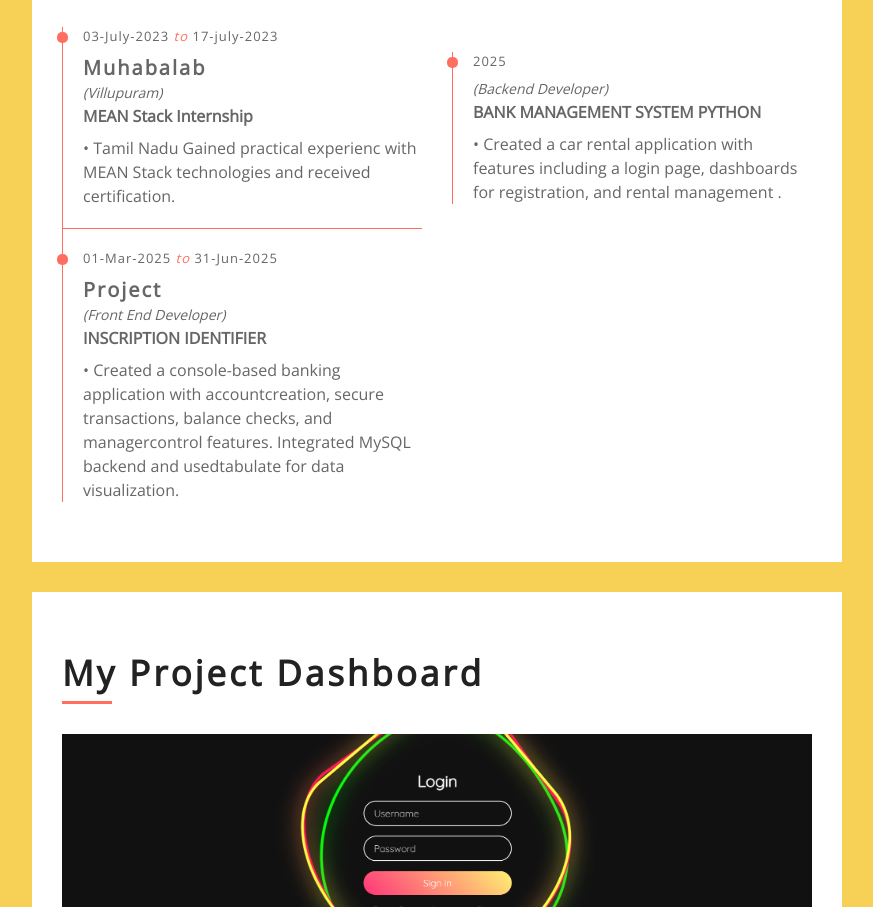
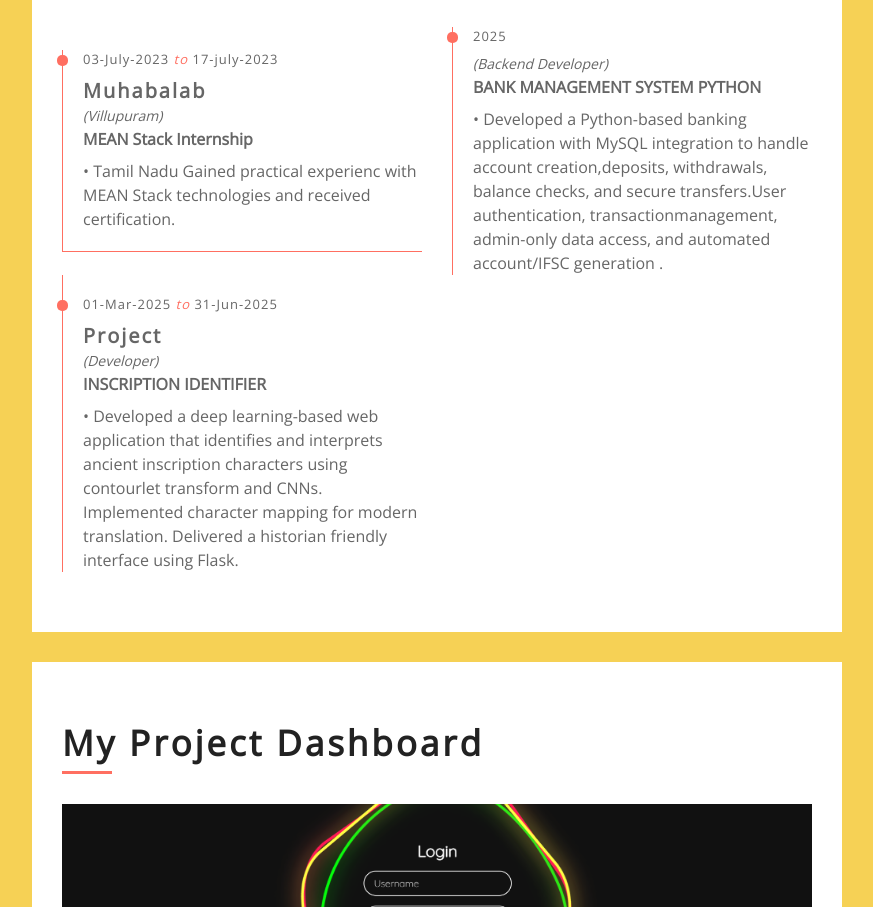
Before and after one commit to vikramvelu29/po, a plain HTML site: page index.html in a window 1280 px wide. Shown: the part 1860-2767 px from the top of the page, without its empty margins (368-1241 px from the left). Drawn offline with nearby package versions, Linux system fonts and the light colour scheme.

Commit message:
change project tittle exchange commit

```diff
--- a/index.html
+++ b/index.html
@@ -227,16 +227,16 @@
                                     <span>2025</span>
                                     <h4>(Backend Developer)</h4>
                                     <h5> BANK MANAGEMENT SYSTEM PYTHON</h5>
-                                    <p>• Created a car rental application with features including a login page, dashboards for registration, and rental management .</p>
+                                    <p>•  Developed a Python-based banking application with MySQL integration to handle account creation,deposits, withdrawals, balance checks, and secure transfers.User authentication, transactionmanagement, admin-only data access, and automated account/IFSC generation .</p>
                                 </div>
                             </div>
                             <div class="col-md-6">
                                 <div class="exp-col">
                                     <span>01-Mar-2025 <i>to</i> 31-Jun-2025</span>
                                     <h3>Project</h3>
-                                    <h4>(Front End Developer)</h4>
+                                    <h4>(Developer)</h4>
                                     <h5>INSCRIPTION IDENTIFIER</h5>
-                                    <p>•  Created a console-based banking application with accountcreation, secure transactions, balance checks, and managercontrol features. Integrated MySQL backend and usedtabulate for data visualization.</p>
+                                    <p>•  Developed a deep learning-based web application that identifies and interprets ancient inscription characters using contourlet transform and CNNs. Implemented character mapping for modern translation. Delivered a historian friendly interface using Flask.</p>
                                 </div>
                             </div>
                         </div>
```
